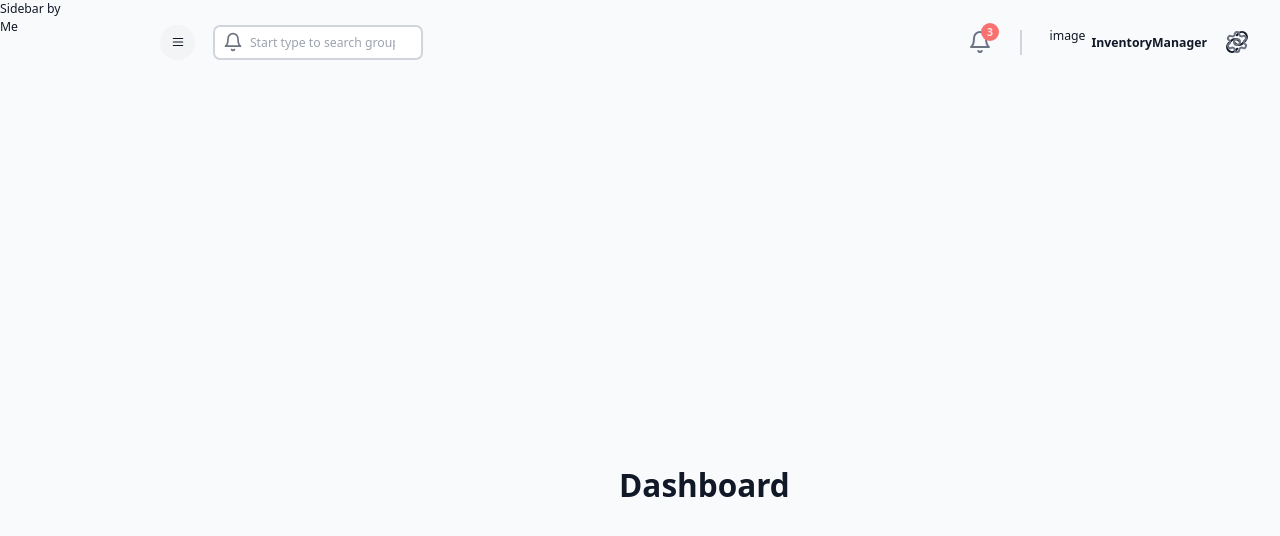
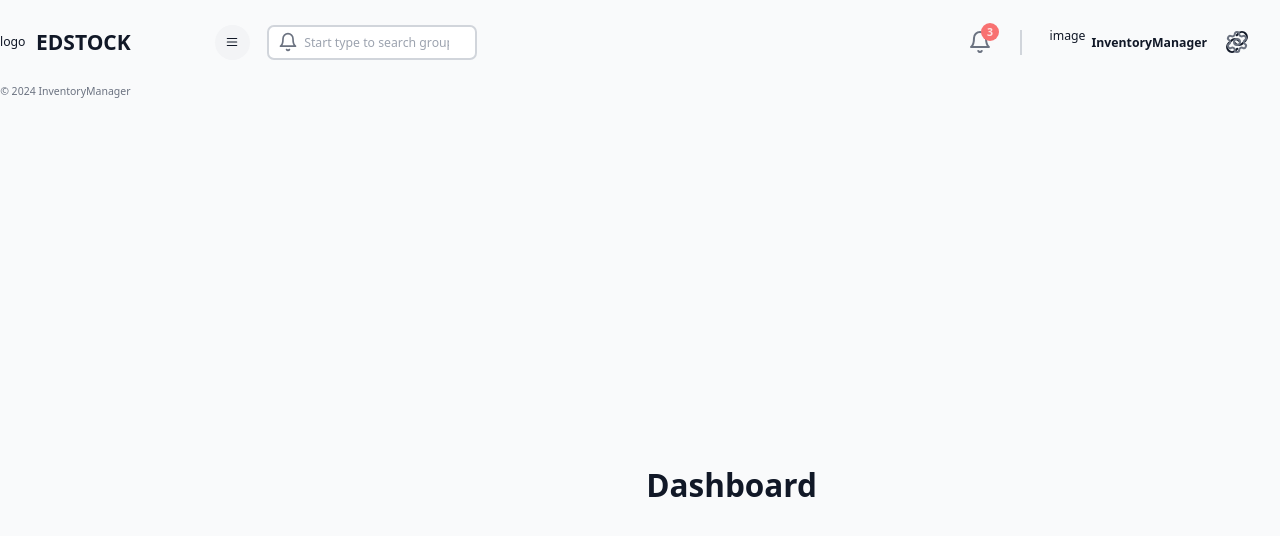
Before and after one commit to philsmirnoff/inventory-manager, a Next.js app in the folder client/: page / in a window 1280 px wide. Shown: the top 536 px of the page. Built offline with nearby package versions, Linux system fonts and the light colour scheme.

Commit message:
add baseline for sidebar

```diff
--- /dev/null
+++ b/client/app/(components)/Sidebar/index.tsx
@@ -0,0 +1,32 @@
+"use client";
+
+import { Menu } from "lucide-react";
+import React from "react";
+
+const Sidebar = () => {
+  return (
+    /* TOP LOGO */
+    <div>
+      <div className="flex gap-3 justify-between md:justify-normal items-center pt-8">
+        <div>logo</div>
+        <h1 className="font-extrabold text-2xl">EDSTOCK</h1>
+
+        <button className="md:hidden px-3 py-3 bg-gray-100 rounded-full hover:bg-blue-100">
+          <Menu className="w-4 h-4" />
+        </button>
+      </div>
+
+      {/* LINKS */}
+      <div className="flex-grow mt-8">
+
+      </div>
+
+      {/* FOOTER */}
+      <div>
+        <p className="text-center text-xs text-gray-500">&copy; 2024 InventoryManager</p>
+      </div>
+    </div>
+  );
+};
+
+export default Sidebar;
--- a/client/app/dashboardWrapper.tsx
+++ b/client/app/dashboardWrapper.tsx
@@ -1,9 +1,10 @@
+import Sidebar from "./(components)/Sidebar";
 import Navbar from "./(components)/Navbar";
 
 const DashboardWrapper = ({ children }: { children: React.ReactNode }) => {
   return (
     <div className={`dark flex bg-gray-50 text-gray-900 w-full min-h-screen`}>
-      Sidebar by Me
+      <Sidebar />
       <main
         className={`flex flex-col w-full h-full py-7 px-9 bg-gray-50 md:pl-24`}
       >
```
